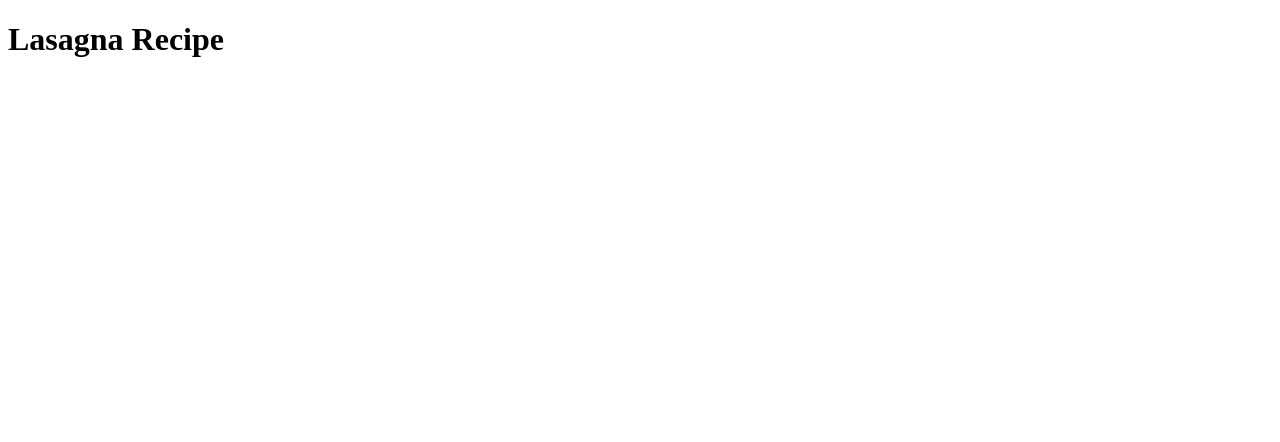
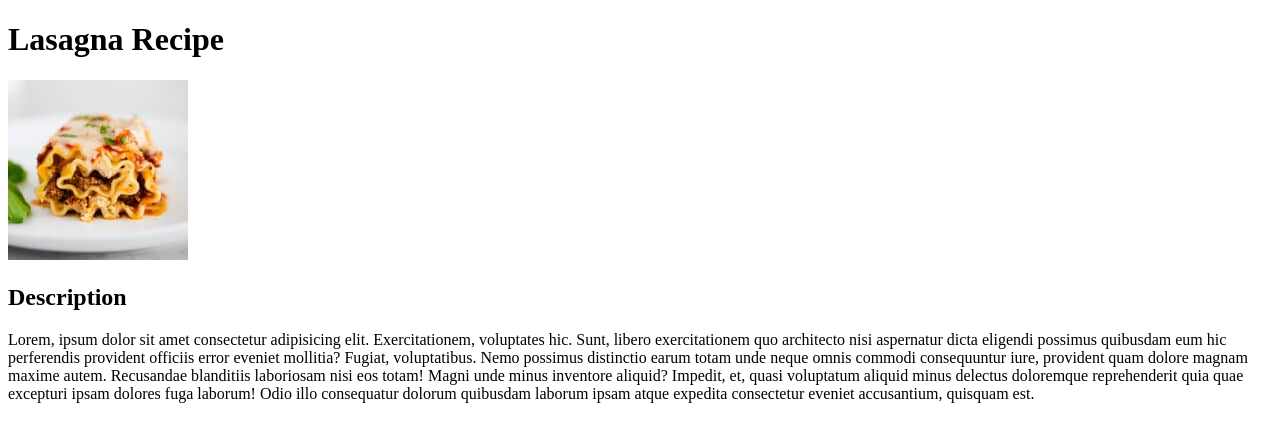
Before and after one commit to lehai0609/odin-recipe, a plain HTML site: page lasagna.html in a window 1280 px wide. Drawn offline with Linux system fonts and the light colour scheme.

Commit message:
1 file modified

```diff
--- a/lasagna.html
+++ b/lasagna.html
@@ -8,5 +8,19 @@
   </head>
   <body>
     <h1>Lasagna Recipe</h1>
+    <img src="img/lasagna-roll-ups-2-180x180.jpg" alt="" />
+    <h2>Description</h2>
+    <p>
+      Lorem, ipsum dolor sit amet consectetur adipisicing elit. Exercitationem,
+      voluptates hic. Sunt, libero exercitationem quo architecto nisi aspernatur
+      dicta eligendi possimus quibusdam eum hic perferendis provident officiis
+      error eveniet mollitia? Fugiat, voluptatibus. Nemo possimus distinctio
+      earum totam unde neque omnis commodi consequuntur iure, provident quam
+      dolore magnam maxime autem. Recusandae blanditiis laboriosam nisi eos
+      totam! Magni unde minus inventore aliquid? Impedit, et, quasi voluptatum
+      aliquid minus delectus doloremque reprehenderit quia quae excepturi ipsam
+      dolores fuga laborum! Odio illo consequatur dolorum quibusdam laborum
+      ipsam atque expedita consectetur eveniet accusantium, quisquam est.
+    </p>
   </body>
 </html>
```
